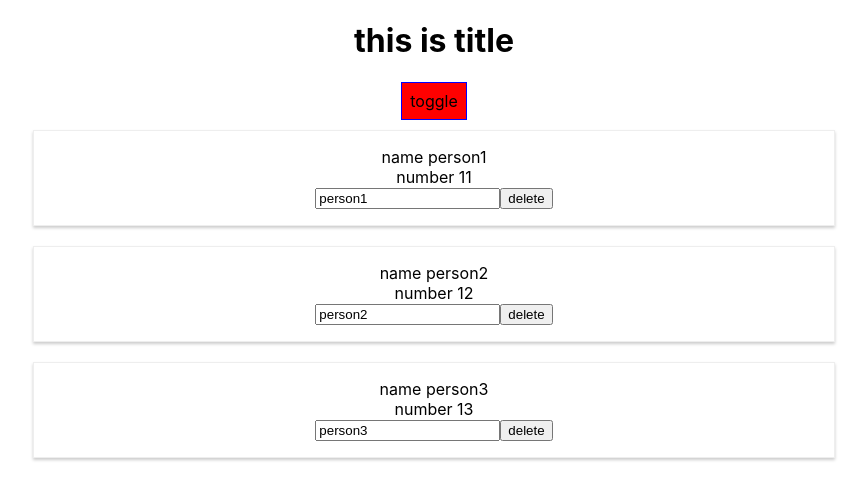
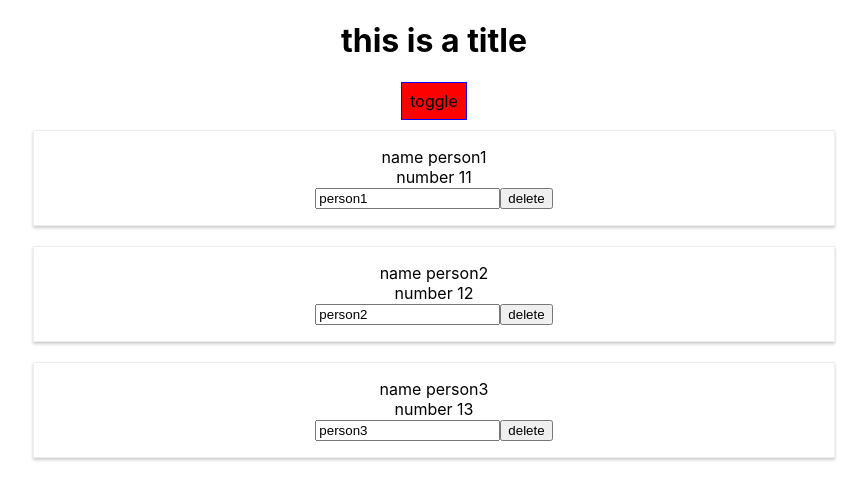
Before and after one commit to Akatsuki-Ryu/fullstackreacttemplate, a React (Create React App) app in the folder client/: page / in a window 1280 px wide. Shown: the top 500 px of the page, without its empty margins (206-1073 px from the left). Built offline with nearby package versions, Linux system fonts and the light colour scheme.

Commit message:
passing a title as a var

```diff
--- a/client/src/App.js
+++ b/client/src/App.js
@@ -29,7 +29,7 @@ class App extends Component {
         showperson: true
     };
 
-
+    apptitle = "this is a title";
     namechangedhandler = (event, index) => {
         console.log("namechanged  ");
 
@@ -96,6 +96,7 @@ class App extends Component {
             <div className="App">
 
                 <Cockpitcompo
+                    apptitleattr ={this.apptitle}
                     stateattr={this.state}
                     togglelisthandlerattr={this.togglelisthandler}/>
 
--- a/client/src/component/cockpit.js
+++ b/client/src/component/cockpit.js
@@ -28,7 +28,7 @@ class Cockpitcompo extends Component {
 
         return (
             <div>
-                <h1 className={dynaclasses}>this is title </h1>
+                <h1 className={dynaclasses}>{this.props.apptitleattr} </h1>
 
                 <button
                     style={inlinestyle}
```
